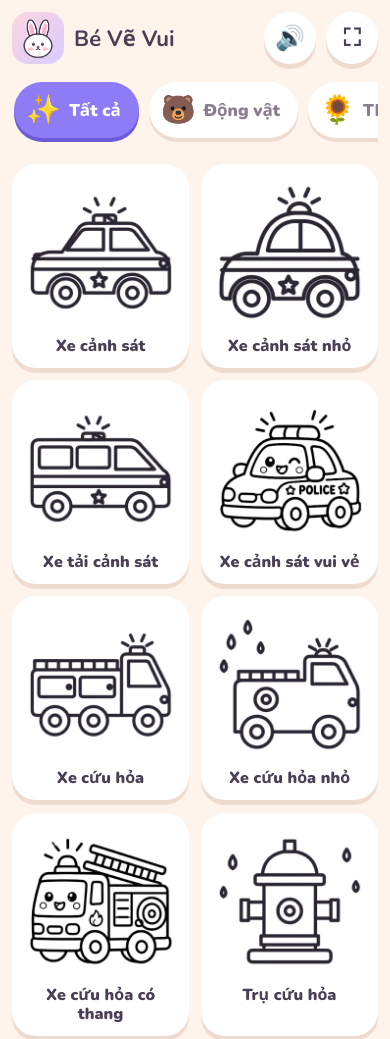
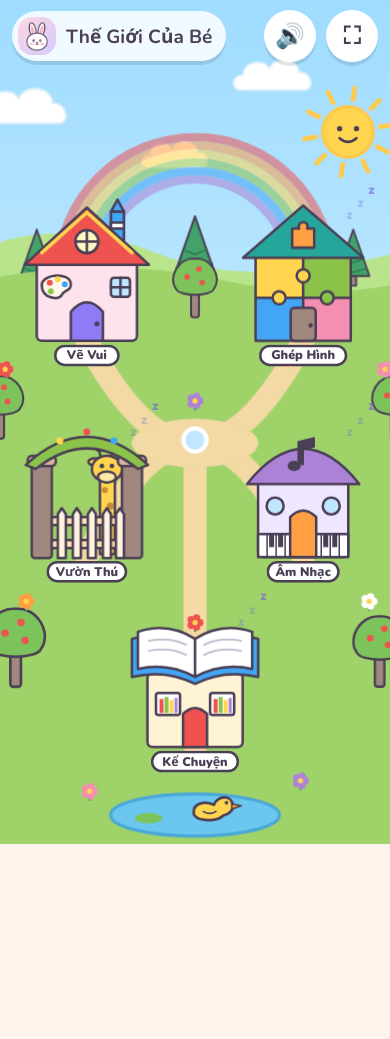
Before and after one commit to tocbatdai/bunny, a plain HTML site: page index.html in a window 390 px wide. Shown: the top 1039 px of the page. After the commit the page ends 844 px from the top, so only its background shows below. Drawn offline with nearby package versions, Linux system fonts and the light colour scheme.

Commit message:
Add the Thế Giới Của Bé world home screen
The app opens on an original illustrated world (inline SVG) where each
house is a zone: tap a house and it bounces, says its name, then opens.
Only Vẽ Vui is open; Ghép Hình, Vườn Thú, Âm Nhạc and Kể Chuyện sleep
(zzz) and say they are coming soon.

- src/zones/hub/: scene with landscape and portrait layouts that fill
  any screen from 4:3 tablets to 21:9 phones.
- Router: the empty path (#/) is the world; the colouring gallery gets a
  home button back to it.
- App renamed to Thế Giới Của Bé (title, manifest); APP_VERSION 7.

Co-Authored-By: Claude Opus 5.5 <noreply@anthropic.com>

```diff
--- a/app.js
+++ b/app.js
@@ -5,21 +5,21 @@ import { bindSoundButton } from "./src/shared/sound.js";
 import { praiseOpen, hidePraise } from "./src/shared/praise.js";
 import { registerZone, startRouter, onRoute, currentPath, back } from "./src/router.js";
 
+registerZone("", () => import("./src/zones/hub/hub.js"));
 registerZone("ve", () => import("./src/zones/ve/ve.js"));
 
-bindSoundButton($("#home-sound"));
-bindSoundButton($("#sound-btn"));
-bindFullscreenButton($("#fullscreen-btn"));
+for (const id of ["#world-sound", "#home-sound", "#sound-btn"]) bindSoundButton($(id));
+for (const id of ["#world-fullscreen", "#fullscreen-btn"]) bindFullscreenButton($(id));
 
 // Esc closes the praise card, otherwise goes up one screen (like the Home button).
 document.addEventListener("keydown", (e) => {
   if (e.key !== "Escape") return;
   const path = currentPath();
   if (praiseOpen()) hidePraise();
-  else if (path.length > 1) back(path.slice(0, -1).join("/"));
+  else if (path.length) back(path.slice(0, -1).join("/"));
 });
 
-startRouter("ve");
+startRouter("");
 
 // Offline + install support. Skipped on localhost so development always sees fresh files.
 if ("serviceWorker" in navigator && (location.hostname !== "localhost" || location.search.includes("sw=1"))) {
--- a/index.html
+++ b/index.html
@@ -4,12 +4,12 @@
   <meta charset="utf-8">
   <meta name="viewport" content="width=device-width, initial-scale=1, viewport-fit=cover">
   <meta name="theme-color" content="#fff4ec">
-  <meta name="description" content="Bé Vẽ Vui – tô màu vui nhộn, đơn giản cho bé từ 2 tuổi.">
+  <meta name="description" content="Thế Giới Của Bé – tô màu, ghép hình, học nhận biết cho bé từ 2 tuổi.">
   <meta name="mobile-web-app-capable" content="yes">
   <meta name="apple-mobile-web-app-capable" content="yes">
   <meta name="apple-mobile-web-app-status-bar-style" content="default">
-  <meta name="apple-mobile-web-app-title" content="Bé Vẽ Vui">
-  <title>Bé Vẽ Vui</title>
+  <meta name="apple-mobile-web-app-title" content="Thế Giới Của Bé">
+  <title>Thế Giới Của Bé</title>
   <link rel="manifest" href="manifest.webmanifest">
   <link rel="icon" href="assets/icons/favicon-64.png" type="image/png">
   <link rel="apple-touch-icon" href="assets/icons/apple-touch-icon.png">
@@ -20,10 +20,22 @@
   <link rel="modulepreload" href="app.js">
 </head>
 <body>
-  <!-- Home: pick a picture -->
-  <div id="home" class="home">
+  <!-- World (home screen): each house is a zone -->
+  <div id="world" class="world" hidden>
+    <div id="world-scene" class="world-scene"></div>
+    <header class="world-bar">
+      <div class="world-title"><img class="brand-mark" src="assets/icons/icon-192.png" alt="" width="52" height="52"><b>Thế Giới Của Bé</b></div>
+      <div class="home-actions">
+        <button id="world-sound" class="round-btn" type="button" aria-pressed="true" aria-label="Tắt âm thanh">🔊</button>
+        <button id="world-fullscreen" class="round-btn" type="button" aria-label="Toàn màn hình" hidden>⛶</button>
+      </div>
+    </header>
+  </div>
+
+  <!-- Bé Vẽ Vui: pick a picture -->
+  <div id="home" class="home" hidden>
     <header class="home-bar">
-      <div class="brand"><img class="brand-mark" src="assets/icons/icon-192.png" alt="" width="52" height="52"><b>Bé Vẽ Vui</b></div>
+      <div class="brand"><button id="gallery-home" class="round-btn home-btn" type="button" aria-label="Về Thế Giới Của Bé">🏠</button><b>Bé Vẽ Vui</b></div>
       <div class="home-actions">
         <button id="home-sound" class="round-btn" type="button" aria-pressed="true" aria-label="Tắt âm thanh">🔊</button>
         <button id="fullscreen-btn" class="round-btn" type="button" aria-label="Toàn màn hình" hidden>⛶</button>
--- a/src/router.js
+++ b/src/router.js
@@ -1,4 +1,5 @@
-// Hash router: "#/ve" is the colouring gallery, "#/ve/<id>" one picture, and so on per zone.
+// Hash router: "#/" is the world (home), "#/ve" the colouring gallery, "#/ve/<id>" one picture,
+// and so on per zone. The zone registered as "" handles the empty path.
 // Every screen change goes through history, so the on-screen Home button, Esc and the phone's
 // Back button behave the same. A zone is a module loaded the first time it is visited, with
 //   show(rest)  draw the screen for the path after the zone name (rest = [] for its start screen)
@@ -25,16 +26,16 @@ export function back(fallback) {
 }
 
 async function render() {
-  const seg = currentPath();
-  if (!seg.length || !zones.has(seg[0])) { navigate(defaultPath, { replace: true }); return; }
+  const seg = currentPath(), name = seg[0] || "";
+  if (!zones.has(name)) { navigate(defaultPath, { replace: true }); return; }
   const key = seg.join("/");
   if (key === shown) return;   // popstate and hashchange can both report the same change
   shown = key;
   const token = ++renderToken;
-  let zone = loaded.get(seg[0]);
+  let zone = loaded.get(name);
   if (!zone) {
-    try { zone = await zones.get(seg[0])(); } catch (err) { console.error(err); shown = null; return; }
-    loaded.set(seg[0], zone);
+    try { zone = await zones.get(name)(); } catch (err) { console.error(err); shown = null; return; }
+    loaded.set(name, zone);
     if (token !== renderToken) return;
   }
   if (active && active !== zone) active.leave();
--- /dev/null
+++ b/src/zones/hub/hub.js
@@ -0,0 +1,48 @@
+// Thế Giới Của Bé – the home screen (#/): a world scene where each house is a zone.
+// Tap a house: it bounces, says its name, then opens. Sleeping houses ("coming soon") wobble
+// and say so instead.
+import { $ } from "../../shared/dom.js";
+import { tone, unlockAudio } from "../../shared/sound.js";
+import { sayVietnamese } from "../../shared/voice.js";
+import { navigate } from "../../router.js";
+import { HOUSES, worldSvg } from "./world.js";
+
+const OPEN_DELAY = 650;      // let the bounce play before the zone opens
+const portrait = matchMedia("(orientation: portrait)");
+let drawnPortrait = null, opening = 0;
+
+function draw() {
+  if (drawnPortrait === portrait.matches) return;
+  drawnPortrait = portrait.matches;
+  $("#world-scene").innerHTML = worldSvg(drawnPortrait);
+}
+portrait.addEventListener("change", () => { if (!$("#world").hidden) draw(); });
+
+export function show() {
+  clearTimeout(opening); opening = 0;
+  draw();
+  $("#world").hidden = false;
+  document.body.style.overflow = "hidden";
+}
+export function leave() {
+  clearTimeout(opening); opening = 0;
+  $("#world").hidden = true;
+  document.body.style.overflow = "";
+}
+
+function tapHouse(el) {
+  const h = HOUSES.find((x) => x.id === el.dataset.house); if (!h || opening) return;
+  unlockAudio();
+  const anim = h.route ? "bounce" : "wobble";
+  el.classList.remove("bounce", "wobble"); void el.getBoundingClientRect(); el.classList.add(anim);
+  sayVietnamese(h.say);
+  if (!h.route) { tone(330, { dur: 0.25, vol: 0.05, slide: 0.7, type: "triangle" }); return; }
+  [523.25, 659.25, 783.99].forEach((f, i) => tone(f, { dur: 0.22, vol: 0.05, delay: i * 0.09, type: "triangle" }));
+  opening = setTimeout(() => { opening = 0; navigate(h.route); }, OPEN_DELAY);
+}
+$("#world-scene").addEventListener("click", (e) => { const el = e.target.closest("[data-house]"); if (el) tapHouse(el); });
+$("#world-scene").addEventListener("keydown", (e) => {
+  if (e.key !== "Enter" && e.key !== " ") return;
+  const el = e.target.closest("[data-house]"); if (el) { e.preventDefault(); tapHouse(el); }
+});
+$("#world-scene").addEventListener("animationend", (e) => e.target.classList.remove("bounce", "wobble"));
--- /dev/null
+++ b/src/zones/hub/world.js
@@ -0,0 +1,162 @@
+// The world scene on the home screen: an original flat drawing built as inline SVG, so every
+// house is a real, tappable element. Two layouts: landscape (1600x900) and portrait (900x1600).
+// The scene is drawn with preserveAspectRatio "slice", so it always fills the screen; houses
+// stay inside a safe area that remains visible from 4:3 tablets to 21:9 phones.
+
+// Zones: `route` is where a tap goes; houses without one are asleep ("coming soon").
+export const HOUSES = [
+  { id: "ve", label: "Vẽ Vui", say: "Bé Vẽ Vui", route: "ve" },
+  { id: "ghep-hinh", label: "Ghép Hình", say: "Bé Ghép Hình. Sắp có rồi!", route: null },
+  { id: "nhan-biet", label: "Vườn Thú", say: "Vườn thú. Sắp có rồi!", route: null },
+  { id: "am-nhac", label: "Âm Nhạc", say: "Nhà âm nhạc. Sắp có rồi!", route: null },
+  { id: "ke-chuyen", label: "Kể Chuyện", say: "Thư viện kể chuyện. Sắp có rồi!", route: null },
+];
+
+// Bottom-centre position and scale of each house (house art is 300 wide, 320 tall, ground at y=320).
+const LAYOUTS = {
+  landscape: {
+    w: 1600, h: 900, plaza: [800, 660],
+    houses: { ve: [380, 565, 1], "ghep-hinh": [800, 470, 0.9], "nhan-biet": [1220, 565, 1], "am-nhac": [600, 772, 0.78], "ke-chuyen": [1000, 772, 0.78] },
+    trees: [[585, 470, 1], [1015, 470, 1], [110, 560, 1.2], [1490, 560, 1.2], [1430, 830, 0.9], [210, 860, 0.8]],
+    pines: [[640, 300, 0.75], [960, 300, 0.75], [520, 330, 0.7], [1080, 330, 0.7]],
+    pond: [300, 790, 150, 46], sun: [1330, 165], rainbow: [800, 400, 330],
+    clouds: [[250, 150, 1], [820, 90, 0.8], [1180, 200, 0.7]],
+    flowers: [[180, 620], [560, 600], [760, 590], [1060, 610], [1300, 640], [470, 870], [1150, 880], [1380, 700], [860, 860]],
+  },
+  portrait: {
+    w: 900, h: 1600, plaza: [450, 840],
+    houses: { ve: [245, 650, 0.95], "ghep-hinh": [655, 650, 0.95], "nhan-biet": [245, 1060, 0.95], "am-nhac": [655, 1060, 0.95], "ke-chuyen": [450, 1420, 0.95] },
+    trees: [[450, 600, 0.75], [110, 1300, 1], [800, 1300, 0.9], [80, 830, 0.8], [830, 830, 0.8]],
+    pines: [[150, 410, 0.7], [750, 410, 0.7], [450, 400, 0.8]],
+    pond: [450, 1545, 160, 40], sun: [740, 250], rainbow: [450, 520, 260],
+    clouds: [[150, 210, 0.8], [520, 150, 0.7], [380, 300, 0.6]],
+    flowers: [[90, 700], [810, 700], [450, 760], [130, 1140], [780, 1140], [450, 1180], [250, 1500], [650, 1480]],
+  },
+};
+
+const INK = "#4a3f55";
+const K = `stroke="${INK}" stroke-width="5" stroke-linejoin="round" stroke-linecap="round"`;
+const r1 = (v) => Math.round(v * 10) / 10;
+
+/* ------------------------------------------------------------- houses */
+// Each returns SVG in local coordinates: 300 wide, ground line at y=320.
+const ART = {
+  // Nhà hội họa: pink house, crayon chimney, palette sign, purple door.
+  ve: () => `
+    <rect x="198" y="58" width="26" height="70" fill="#42a5f5" ${K}/><path d="M198 58L211 34L224 58Z" fill="#42a5f5" ${K}/>
+    <rect x="198" y="80" width="26" height="12" fill="#fff" ${K}/>
+    <rect x="50" y="150" width="200" height="166" rx="10" fill="#ffe3ec" ${K}/>
+    <path d="M26 164L150 50L274 164Z" fill="#ef5350" ${K}/>
+    <path d="M60 140L150 60L240 140" fill="none" stroke="#ffd54f" stroke-width="7" stroke-linecap="round"/>
+    <circle cx="150" cy="118" r="23" fill="#fff7c2" ${K}/><path d="M150 96V140M128 118H172" fill="none" ${K}/>
+    <path d="M118 316V258Q150 220 182 258V316Z" fill="#8d7cf6" ${K}/><circle cx="170" cy="282" r="5" fill="${INK}"/>
+    <path d="M60 205C60 182 116 178 118 202C120 216 104 214 100 224C96 236 60 232 60 205Z" fill="#fff8e8" ${K}/>
+    <circle cx="76" cy="200" r="6" fill="#ef5350"/><circle cx="92" cy="193" r="6" fill="#ffd54f"/><circle cx="106" cy="203" r="6" fill="#42a5f5"/><circle cx="78" cy="217" r="6" fill="#8bc34a"/>
+    <rect x="198" y="190" width="38" height="38" rx="6" fill="#bfe7ff" ${K}/><path d="M217 190V228M198 209H236" fill="none" ${K}/>`,
+
+  // Nhà ghép hình: walls of four puzzle blocks, a puzzle piece on the roof.
+  "ghep-hinh": () => `
+    <rect x="55" y="142" width="95" height="88" fill="#ffd54f" ${K}/><rect x="150" y="142" width="95" height="88" fill="#8bc34a" ${K}/>
+    <rect x="55" y="230" width="95" height="86" fill="#42a5f5" ${K}/><rect x="150" y="230" width="95" height="86" fill="#f48fb1" ${K}/>
+    <circle cx="150" cy="186" r="13" fill="#ffd54f" ${K}/><circle cx="102" cy="230" r="13" fill="#ffd54f" ${K}/>
+    <circle cx="198" cy="230" r="13" fill="#8bc34a" ${K}/><circle cx="150" cy="273" r="13" fill="#42a5f5" ${K}/>
+    <path d="M30 150L150 46L270 150Z" fill="#26a69a" ${K}/>
+    <path d="M128 92H142A9 9 0 1 1 158 92H172V130H128Z" fill="#ff9f43" ${K}/>
+    <rect x="125" y="250" width="50" height="66" rx="8" fill="#a1887f" ${K}/><circle cx="165" cy="285" r="4.5" fill="${INK}"/>`,
+
+  // Vườn thú: wooden gate with a green arch and a giraffe peeking over the fence.
+  "nhan-biet": () => `
+    <rect x="176" y="150" width="30" height="160" fill="#ffd54f" ${K}/>
+    <circle cx="186" cy="182" r="6" fill="#c98b3a"/><circle cx="197" cy="214" r="7" fill="#c98b3a"/><circle cx="184" cy="246" r="6" fill="#c98b3a"/>
+    <path d="M178 120L174 100M198 120L202 100" fill="none" ${K}/><circle cx="174" cy="98" r="6" fill="#c98b3a" ${K}/><circle cx="202" cy="98" r="6" fill="#c98b3a" ${K}/>
+    <ellipse cx="166" cy="126" rx="13" ry="7" fill="#ffd54f" ${K}/><ellipse cx="214" cy="126" rx="13" ry="7" fill="#ffd54f" ${K}/>
+    <ellipse cx="190" cy="140" rx="30" ry="26" fill="#ffd54f" ${K}/><ellipse cx="190" cy="156" rx="18" ry="11" fill="#ffe9a8" ${K}/>
+    <circle cx="180" cy="134" r="4.5" fill="${INK}"/><circle cx="200" cy="134" r="4.5" fill="${INK}"/>
+    <rect x="40" y="128" width="40" height="190" rx="6" fill="#a1887f" ${K}/><rect x="220" y="128" width="40" height="190" rx="6" fill="#a1887f" ${K}/>
+    <rect x="32" y="114" width="56" height="20" rx="8" fill="#d7b49e" ${K}/><rect x="212" y="114" width="56" height="20" rx="8" fill="#d7b49e" ${K}/>
+    <path d="M28 132Q150 20 272 132L252 140Q150 58 48 140Z" fill="#8bc34a" ${K}/>
+    <circle cx="96" cy="84" r="7" fill="#ffd54f"/><circle cx="150" cy="66" r="7" fill="#ef5350"/><circle cx="204" cy="84" r="7" fill="#42a5f5"/>
+    <rect x="80" y="236" width="140" height="16" fill="#ffe0b2" ${K}/><rect x="80" y="282" width="140" height="16" fill="#ffe0b2" ${K}/>
+    ${[92, 122, 152, 182, 208].map((x) => `<path d="M${x} 318V230L${x + 8} 218L${x + 16} 230V318Z" fill="#fff3e0" ${K}/>`).join("")}`,
+
+  // Nhà âm nhạc: purple dome house with piano keys and a music note.
+  "am-nhac": () => `
+    <rect x="60" y="160" width="180" height="156" rx="10" fill="#efe6ff" ${K}/>
+    <path d="M38 170Q150 30 262 170Z" fill="#ab82d6" ${K}/>
+    <path d="M140 132V86L172 78V96L150 101V132" fill="${INK}" stroke="${INK}" stroke-width="3" stroke-linejoin="round"/><ellipse cx="132" cy="134" rx="13" ry="10" fill="${INK}"/>
+    <rect x="60" y="270" width="180" height="46" fill="#fff" ${K}/>
+    ${[78, 96, 114, 186, 204, 222].map((x) => `<path d="M${x} 270V316" stroke="${INK}" stroke-width="3"/>`).join("")}
+    ${[87, 105, 195, 213].map((x) => `<rect x="${x - 5}" y="270" width="10" height="26" fill="${INK}"/>`).join("")}
+    <path d="M124 316V236Q150 210 176 236V316Z" fill="#ff9f43" ${K}/>
+    <circle cx="94" cy="214" r="17" fill="#bfe7ff" ${K}/><circle cx="206" cy="214" r="17" fill="#bfe7ff" ${K}/>`,
+
+  // Thư viện kể chuyện: house with an open book for a roof and book shelves in the windows.
+  "ke-chuyen": () => `
+    <rect x="55" y="168" width="190" height="148" rx="10" fill="#fff3d6" ${K}/>
+    <path d="M150 112Q92 80 24 100V176Q92 160 150 190Q208 160 276 176V100Q208 80 150 112Z" fill="#42a5f5" ${K}/>
+    <path d="M150 100Q96 66 36 86V160Q96 146 150 176Z" fill="#fff" ${K}/><path d="M150 100Q204 66 264 86V160Q204 146 150 176Z" fill="#fff" ${K}/>
+    <path d="M58 104Q100 96 132 112M58 124Q100 116 132 132M168 112Q200 96 242 104M168 132Q200 116 242 124" fill="none" stroke="#c9bfd3" stroke-width="4" stroke-linecap="round"/>
+    <path d="M126 316V250Q150 226 174 250V316Z" fill="#ef5350" ${K}/>
+    ${[[72, 208], [180, 208]].map(([x, y]) => `<rect x="${x}" y="${y}" width="48" height="44" rx="5" fill="#fff" ${K}/>
+      <rect x="${x + 7}" y="${y + 12}" width="8" height="28" fill="#ef5350"/><rect x="${x + 17}" y="${y + 8}" width="8" height="32" fill="#8bc34a"/><rect x="${x + 27}" y="${y + 14}" width="8" height="26" fill="#ffd54f"/><rect x="${x + 37}" y="${y + 10}" width="6" height="30" fill="#ab82d6"/>`).join("")}`,
+};
+
+/* --------------------------------------------------------- scenery parts */
+const tree = (x, y, s) => `<g transform="translate(${x} ${y}) scale(${s})">
+  <rect x="-10" y="-60" width="20" height="62" rx="6" fill="#a1887f" ${K}/>
+  <path d="M-48 -70C-70 -100 -40 -150 0 -146C40 -150 70 -100 48 -70C40 -50 -40 -50 -48 -70Z" fill="#7cc35b" ${K}/>
+  <circle cx="-20" cy="-100" r="7" fill="#ef5350"/><circle cx="18" cy="-86" r="7" fill="#ef5350"/><circle cx="10" cy="-120" r="7" fill="#ef5350"/></g>`;
+const pine = (x, y, s) => `<g transform="translate(${x} ${y}) scale(${s})">
+  <rect x="-8" y="-24" width="16" height="26" fill="#a1887f" ${K}/>
+  <path d="M0 -150L44 -24H-44Z" fill="#43a26b" ${K}/><path d="M-26 -70L0 -60L26 -70M-34 -44L0 -34L34 -44" fill="none" stroke="#2f7d50" stroke-width="4" stroke-linecap="round"/></g>`;
+const flower = (x, y, c) => `<g transform="translate(${x} ${y})"><path d="M0 0V18" stroke="#43a26b" stroke-width="4"/>
+  ${[0, 72, 144, 216, 288].map((a) => `<circle cx="${r1(9 * Math.cos(a * Math.PI / 180))}" cy="${r1(9 * Math.sin(a * Math.PI / 180))}" r="7" fill="${c}"/>`).join("")}<circle r="5" fill="#ffd54f"/></g>`;
+const cloud = (x, y, s, i) => `<g transform="translate(${x} ${y}) scale(${s})"><g class="w-cloud" style="--d:${-i * 23}s">
+  <path d="M-90 30C-120 30 -120 -10 -86 -12C-84 -50 -30 -56 -14 -30C0 -64 64 -60 66 -18C100 -22 110 30 80 30Z" fill="#fff" stroke="#d9eefb" stroke-width="5"/></g></g>`;
+const duck = (x, y) => `<g transform="translate(${x} ${y})"><g class="w-duck">
+  <path d="M-34 0C-38 -24 -10 -26 4 -18C10 -36 40 -40 40 -14C40 -6 30 0 22 2C10 14 -26 14 -34 0Z" fill="#ffd54f" ${K}/>
+  <path d="M38 -20L56 -16L38 -10Z" fill="#ff9f43" stroke="${INK}" stroke-width="3" stroke-linejoin="round"/><circle cx="28" cy="-22" r="3.5" fill="${INK}"/>
+  <path d="M-16 -6Q-4 2 8 -6" fill="none" stroke="${INK}" stroke-width="3" stroke-linecap="round"/></g></g>`;
+
+function house(h, [x, y, s]) {
+  const lw = h.label.length * 15 + 36;
+  const asleep = !h.route;
+  return `<g transform="translate(${x - 150 * s} ${y - 320 * s}) scale(${s})">
+    <g class="house${asleep ? " asleep" : ""}" data-house="${h.id}" role="button" tabindex="0" aria-label="${h.say}">
+      <rect x="-10" y="20" width="320" height="345" fill="transparent"/>
+      <g class="house-body">${ART[h.id]()}</g>
+      ${asleep ? `<g class="zzz" aria-hidden="true"><text x="236" y="70">z</text><text x="258" y="46">z</text><text x="280" y="22">z</text></g>` : ""}
+      <rect x="${150 - lw / 2}" y="326" width="${lw}" height="38" rx="19" fill="#fff" ${K}/>
+      <text class="house-label" x="150" y="353">${h.label}</text>
+    </g></g>`;
+}
+
+export function worldSvg(portrait) {
+  const L = LAYOUTS[portrait ? "portrait" : "landscape"], { w, h } = L, [px, py] = L.plaza;
+  const ground = portrait ? 470 : 380;
+  const colours = ["#ef5350", "#f48fb1", "#ab82d6", "#ff9f43", "#ffffff"];
+  const [rx, ry, rr] = L.rainbow;
+  const bands = ["#ef5350", "#ff9f43", "#ffd54f", "#8bc34a", "#42a5f5", "#ab82d6"];
+  const [qx, qy, qrx, qry] = L.pond;
+  const [sx, sy] = L.sun;
+  const roads = Object.values(L.houses).map(([x, y]) => `<path d="M${px} ${py}Q${r1((px + x) / 2)} ${py} ${x} ${y - 4}" fill="none" stroke="#f3d9a4" stroke-width="44" stroke-linecap="round"/>`).join("");
+  return `<svg class="world-svg" viewBox="0 0 ${w} ${h}" preserveAspectRatio="xMidYMid slice" xmlns="http://www.w3.org/2000/svg" role="group" aria-label="Thế Giới Của Bé">
+  <defs><linearGradient id="w-sky" x1="0" y1="0" x2="0" y2="1"><stop offset="0" stop-color="#9fdcff"/><stop offset="1" stop-color="#e6f7ff"/></linearGradient></defs>
+  <rect width="${w}" height="${h}" fill="url(#w-sky)"/>
+  <g transform="translate(${sx} ${sy})"><g class="w-sun">${Array.from({ length: 10 }, (_, i) => `<path d="M0 -62V-84" transform="rotate(${i * 36})" stroke="#ffc94a" stroke-width="9" stroke-linecap="round"/>`).join("")}</g>
+    <circle r="48" fill="#ffd54f" stroke="#ffc94a" stroke-width="6"/><circle cx="-16" cy="-6" r="5" fill="${INK}"/><circle cx="16" cy="-6" r="5" fill="${INK}"/>
+    <path d="M-16 12Q0 26 16 12" fill="none" stroke="${INK}" stroke-width="5" stroke-linecap="round"/></g>
+  ${L.clouds.map(([x, y, s], i) => cloud(x, y, s, i)).join("")}
+  <g opacity=".55">${bands.map((c, i) => `<path d="M${rx - rr + i * 16} ${ry}A${rr - i * 16} ${rr - i * 16} 0 0 1 ${rx + rr - i * 16} ${ry}" fill="none" stroke="${c}" stroke-width="16"/>`).join("")}</g>
+  <path d="M0 ${ground + 20}Q${w * 0.2} ${ground - 70} ${w * 0.42} ${ground + 10}T${w} ${ground - 10}V${h}H0Z" fill="#b9e48c"/>
+  ${L.pines.map(([x, y, s]) => pine(x, y + ground - 340, s)).join("")}
+  <path d="M0 ${ground + 70}Q${w * 0.3} ${ground + 10} ${w * 0.55} ${ground + 60}T${w} ${ground + 50}V${h}H0Z" fill="#9fd36a"/>
+  ${roads}<ellipse cx="${px}" cy="${py}" rx="${portrait ? 120 : 150}" ry="${portrait ? 46 : 56}" fill="#f3d9a4"/>
+  <circle cx="${px}" cy="${py - 6}" r="22" fill="#bfe7ff" stroke="#fff" stroke-width="8"/>
+  <ellipse cx="${qx}" cy="${qy}" rx="${qrx}" ry="${qry}" fill="#6cc7f0" stroke="#4aa8d8" stroke-width="6"/>
+  <ellipse cx="${qx - qrx * 0.55}" cy="${qy + 6}" rx="26" ry="10" fill="#7cc35b"/>${duck(qx + qrx * 0.2, qy)}
+  ${L.trees.map(([x, y, s]) => tree(x, y, s)).join("")}
+  ${L.flowers.map(([x, y], i) => flower(x, y, colours[i % colours.length])).join("")}
+  ${HOUSES.map((hh) => house(hh, L.houses[hh.id])).join("")}
+</svg>`;
+}
--- a/src/zones/ve/ve.js
+++ b/src/zones/ve/ve.js
@@ -122,6 +122,7 @@ function closePicture() {
   stopMusic(); cancelHold();
 }
 $("#home-btn").addEventListener("click", () => back("ve"));
+$("#gallery-home").addEventListener("click", () => back(""));
 
 /* ---------------------------------------------------------------- paint */
 function paintArea(id, colorIndex, draw = true) {
--- a/styles.css
+++ b/styles.css
@@ -1,4 +1,4 @@
-/* Bé Vẽ Vui — made for children from 2 years old: big targets, few words, nothing that
+/* Thế Giới Của Bé — made for children from 2 years old: big targets, few words, nothing that
    has to be read. Performance notes: no backdrop-filter, no filter on the canvas, offscreen
    gallery cards skip rendering (content-visibility), animations only use transform/opacity. */
 :root {
@@ -38,6 +38,38 @@ button:focus-visible { outline: 4px solid var(--accent); outline-offset: 3px; }
 .round-btn:disabled { opacity: .35; cursor: default; }
 .round-btn:disabled:active { transform: none; box-shadow: 0 5px 0 var(--shadow); }
 .round-btn svg { width: 30px; height: 30px; fill: none; stroke: var(--ink); stroke-width: 2.6; stroke-linecap: round; stroke-linejoin: round; }
+
+/* ---------- world (home screen) ---------- */
+.world { position: fixed; inset: 0; background: #b9e48c; overflow: hidden; user-select: none; -webkit-user-select: none; -webkit-touch-callout: none; }
+.world-scene, .world-svg { position: absolute; inset: 0; width: 100%; height: 100%; display: block; }
+.world-bar {
+  position: absolute; top: 0; left: 0; right: 0; display: flex; align-items: center; justify-content: space-between; gap: 12px;
+  padding: max(10px, env(safe-area-inset-top)) max(12px, env(safe-area-inset-right)) 0 max(12px, env(safe-area-inset-left)); pointer-events: none;
+}
+.world-bar > * { pointer-events: auto; }
+.world-title { display: flex; align-items: center; gap: 10px; padding: 6px 18px 6px 6px; border-radius: 34px; background: #ffffffd9; box-shadow: 0 4px 0 #0000001a; font-size: clamp(19px, 4.4vw, 28px); font-weight: 900; }
+.world-title .brand-mark { width: 46px; height: 46px; border-radius: 14px; }
+.world .round-btn { width: 52px; height: 52px; font-size: 24px; box-shadow: 0 4px 0 #0000001a; }
+
+.house { cursor: pointer; outline: none; transform-box: fill-box; transform-origin: 50% 100%; touch-action: manipulation; }
+.house:focus-visible .house-body { stroke: var(--accent); }
+.house-label { font: 900 25px Nunito, "Segoe UI", system-ui, sans-serif; fill: var(--ink); text-anchor: middle; }
+.house:not(.asleep) .house-body { transform-box: fill-box; transform-origin: 50% 100%; animation: invite 4s ease-in-out 1.5s infinite; }
+.house.bounce { animation: house-bounce .6s cubic-bezier(.3, 1.6, .5, 1); }
+.house.wobble { animation: shake .45s; }
+.zzz text { font: 900 26px Nunito, system-ui, sans-serif; fill: #6c5bd6; animation: zzz 2.4s ease-in-out infinite; }
+.zzz text:nth-child(2) { animation-delay: .4s; }
+.zzz text:nth-child(3) { animation-delay: .8s; }
+.w-cloud { animation: drift 70s linear infinite; animation-delay: var(--d, 0s); }
+.w-sun { animation: spin 40s linear infinite; }
+.w-duck { animation: bob 2.2s ease-in-out infinite alternate; }
+@keyframes house-bounce { 30% { transform: scale(1.12, .9); } 60% { transform: scale(.95, 1.08) translateY(-14px); } }
+@keyframes invite { 0%, 88%, 100% { transform: none; } 92% { transform: scale(1.04, .97); } 96% { transform: scale(.98, 1.03); } }
+@keyframes zzz { 0%, 100% { opacity: .25; transform: translateY(4px); } 50% { opacity: 1; transform: translateY(-4px); } }
+@keyframes drift { from { transform: translateX(-60px); } 50% { transform: translateX(160px); } to { transform: translateX(-60px); } }
+@keyframes spin { to { transform: rotate(1turn); } }
+@keyframes bob { to { transform: translateY(-6px) rotate(-4deg); } }
+@media (max-width: 420px) { .world-title { padding-right: 14px; } .world-title .brand-mark { width: 38px; height: 38px; } }
 
 /* ---------- home ---------- */
 .home { min-height: 100%; padding: max(12px, env(safe-area-inset-top)) var(--gap) max(24px, env(safe-area-inset-bottom)); }
--- a/sw.js
+++ b/sw.js
@@ -3,12 +3,12 @@
 // - Pictures (assets/): cache-first; a picture is stored the first time it is opened.
 // Bump APP_VERSION when app code changes, ART_VERSION after re-running tools/build.html or changing
 // pictures, so installed devices fetch the new files (pictures are not re-downloaded for code changes).
-const APP_VERSION = "6", ART_VERSION = "2";
+const APP_VERSION = "7", ART_VERSION = "2";
 const SHELL = `bvv-shell-v${APP_VERSION}`, ART = `bvv-art-v${ART_VERSION}`;
 // Every code module is listed, zones included, so all zones also work offline.
 const SHELL_FILES = ["./", "index.html", "styles.css", "app.js", "src/router.js", "src/pages.js",
   "src/shared/dom.js", "src/shared/sound.js", "src/shared/voice.js", "src/shared/praise.js",
-  "src/zones/ve/ve.js", "data/drawings.js", "manifest.webmanifest",
+  "src/zones/hub/hub.js", "src/zones/hub/world.js", "src/zones/ve/ve.js", "data/drawings.js", "manifest.webmanifest",
   "assets/icons/icon-192.png", "assets/icons/icon-512.png", "assets/icons/apple-touch-icon.png"];
 
 self.addEventListener("install", (e) => {
```
Also changed, not shown: manifest.webmanifest, 1 other file.
